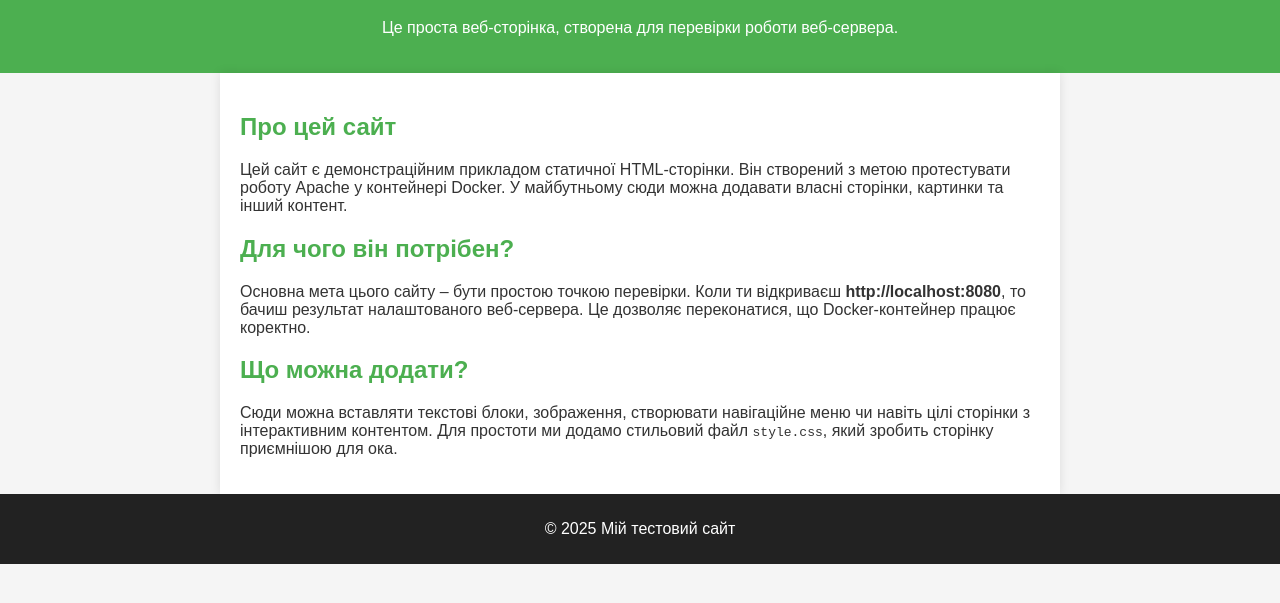
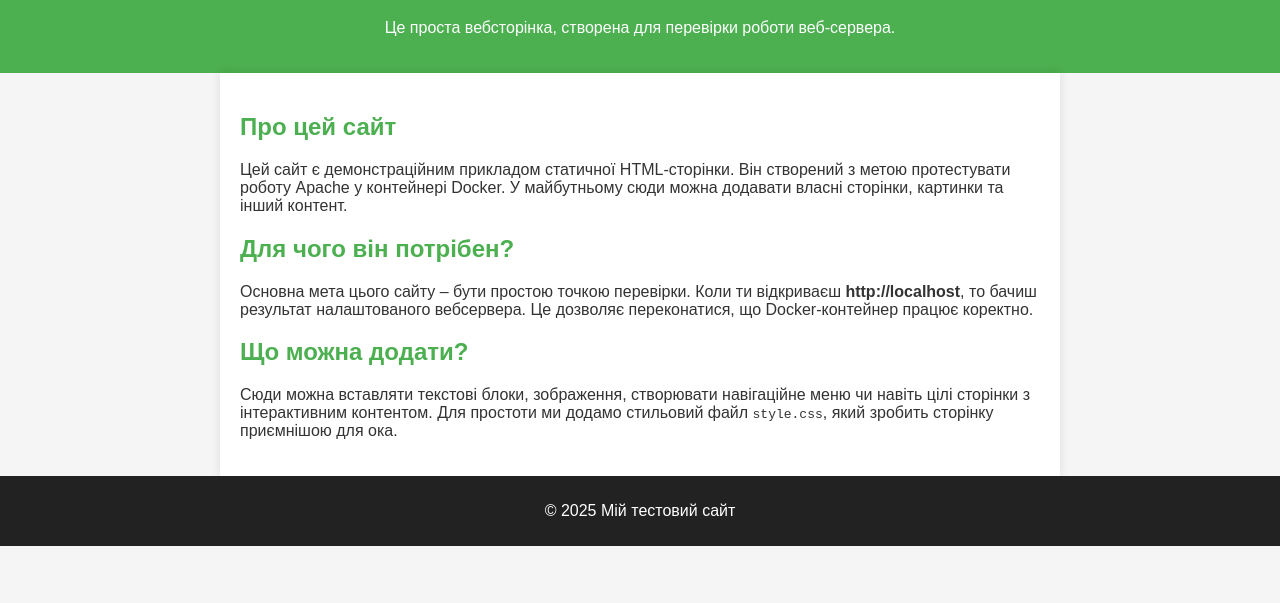
Before and after one commit to Sviatozar/RKD, a plain HTML site: page front/index.html in a window 1280 px wide. Shown: the part 81-684 px from the top of the page. Drawn offline with Linux system fonts and the light colour scheme.

Commit message:
first ver.

```diff
--- a/front/index.html
+++ b/front/index.html
@@ -3,12 +3,12 @@
 <head>
     <meta charset="UTF-8">
     <title>Мій тестовий сайт</title>
-    <link rel="stylesheet" href="style.css">
+    <link rel="stylesheet" href="/front/style.css">
 </head>
 <body>
 <header>
     <h1>Вітаю на моєму тестовому сайті</h1>
-    <p>Це проста веб-сторінка, створена для перевірки роботи веб-сервера.</p>
+    <p>Це проста вебсторінка, створена для перевірки роботи веб-сервера.</p>
 </header>
 
 <main>
@@ -25,7 +25,7 @@
         <h2>Для чого він потрібен?</h2>
         <p>
             Основна мета цього сайту – бути простою точкою перевірки. Коли ти відкриваєш
-            <strong>http://localhost:8080</strong>, то бачиш результат налаштованого веб-сервера.
+            <strong>http://localhost</strong>, то бачиш результат налаштованого вебсервера.
             Це дозволяє переконатися, що Docker-контейнер працює коректно.
         </p>
     </section>
```
